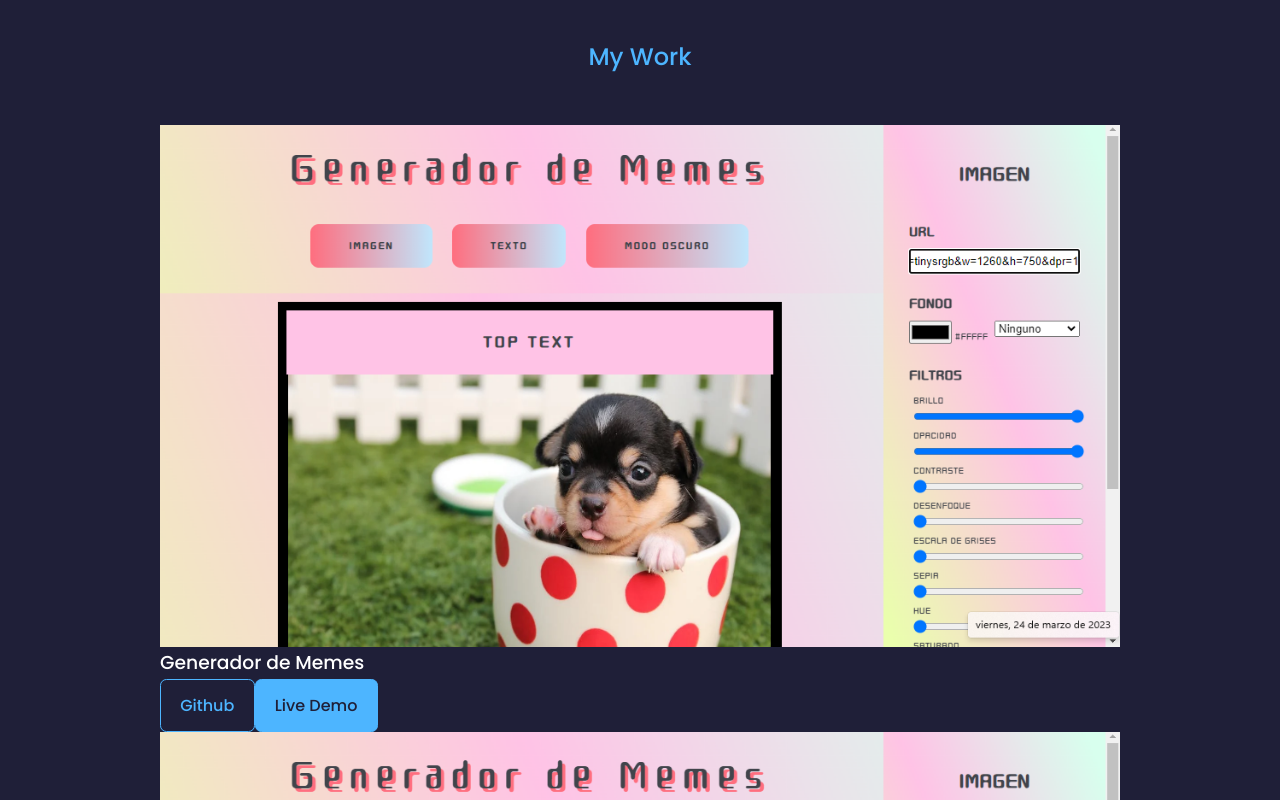
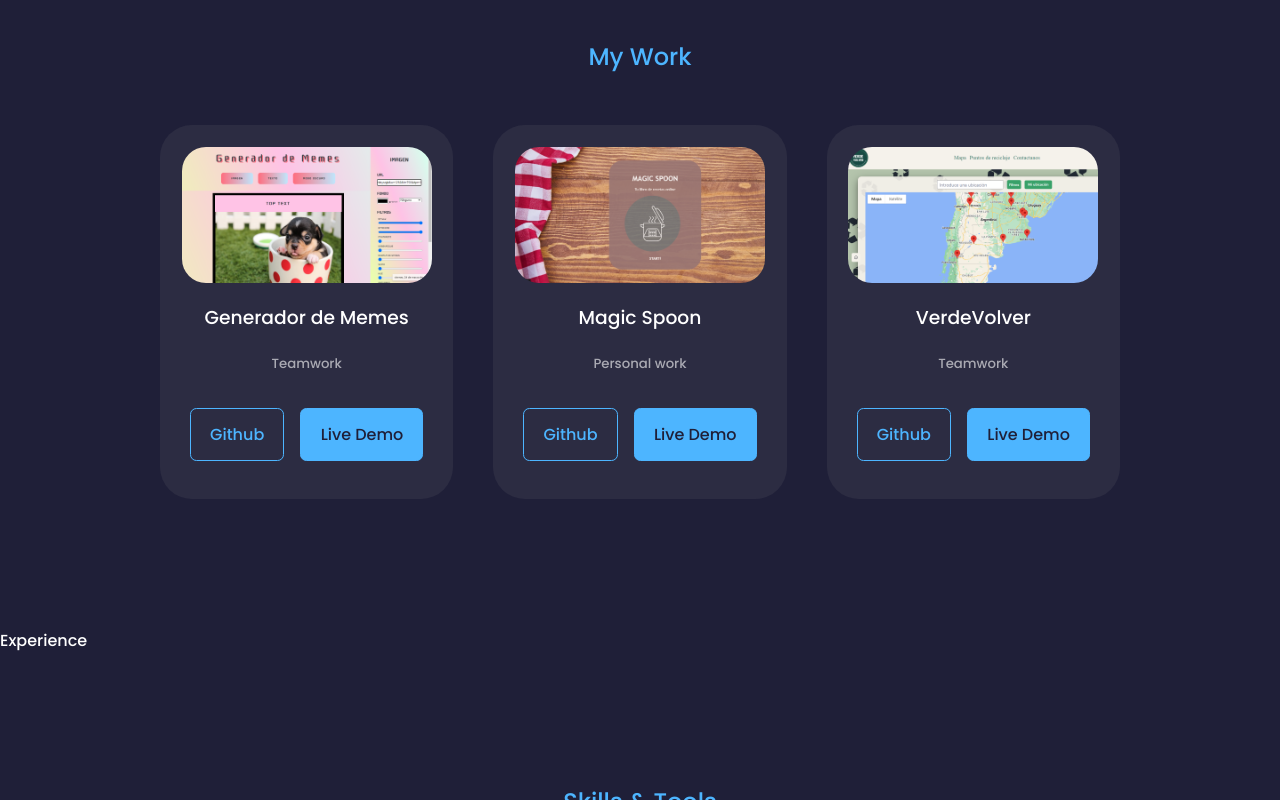
Before and after one commit to SolanaG/sol-portfolio-fullstack, a React (Create React App) app: page / in a window 1280 px wide. Shown: the part 1380-2180 px from the top of the page. Built offline with nearby package versions, Linux system fonts and the light colour scheme.

Commit message:
work-style

```diff
--- a/src/components/skillsAndTolls/skillsTools.css
+++ b/src/components/skillsAndTolls/skillsTools.css
@@ -20,7 +20,7 @@
 
 .skillsTools__container > div h3 {
   text-align: center;
-  color: var(--color-primary);
+  color: var(--color-light);
   margin-bottom: 2rem;
 }
 
--- a/src/components/work/Work.jsx
+++ b/src/components/work/Work.jsx
@@ -1,6 +1,8 @@
 import React from "react";
 import "./work.css";
 import IMG1 from "../../assets/memes.png";
+import IMG2 from "../../assets/magicspoon.png";
+import IMG3 from "../../assets/verdevolver.png";
 
 const Work = () => {
   return (
@@ -12,48 +14,75 @@ const Work = () => {
             <img src={IMG1} alt="Memes" />
           </div>
           <h3>Generador de Memes</h3>
-          <a href="https://github.com/SolanaG" className="btn" target="_blank">
+          <h5>Teamwork</h5>
+          <div className="work__item-cta">
+            <a
+              href="https://github.com/Lupe-Accareddu/Editor-de-Memes"
+              className="btn"
+              target="_blank"
+              rel="noreferrer"
+            >
               Github
             </a>
             <a
-            href="https://dribbble.com/Alien_pixels"
+              href="https://lupe-accareddu.github.io/Editor-de-Memes/"
               className="btn btn-primary"
               target="_blank"
+              rel="noreferrer"
             >
               Live Demo
             </a>
+          </div>
         </article>
         <article className="work__item">
           <div className="work__item-img">
-            <img src={IMG1} alt="VerdeVolver" />
+            <img src={IMG2} alt="MagicSpoon" />
           </div>
-          <h3>VerdeVolver</h3>
-          <a href="https://github.com/SolanaG" className="btn" target="_blank">
+          <h3>Magic Spoon</h3>
+          <h5>Personal work</h5>
+          <div className="work__item-cta">
+            <a
+              href="https://github.com/SolanaG/Food-PI"
+              className="btn"
+              target="_blank"
+              rel="noreferrer"
+            >
               Github
             </a>
             <a
-            href="https://dribbble.com/Alien_pixels"
+              href="https://github.com/SolanaG/Food-PI"
               className="btn btn-primary"
               target="_blank"
+              rel="noreferrer"
             >
               Live Demo
             </a>
+          </div>
         </article>
         <article className="work__item">
           <div className="work__item-img">
-            <img src={IMG1} alt="Magic Spoon" />
+            <img src={IMG3} alt="VerdeVolver" />
           </div>
-          <h3>Magic Spoon</h3>
-          <a href="https://github.com/SolanaG" className="btn" target="_blank">
+          <h3>VerdeVolver</h3>
+          <h5>Teamwork</h5>
+          <div className="work__item-cta">
+            <a
+              href="https://github.com/natalia-iglesias/VerDeVolver---PF"
+              className="btn"
+              target="_blank"
+              rel="noreferrer"
+            >
               Github
             </a>
             <a
-            href="https://dribbble.com/Alien_pixels"
+              href="https://ver-de-volver-pf.vercel.app/"
               className="btn btn-primary"
               target="_blank"
+              rel="noreferrer"
             >
               Live Demo
             </a>
+          </div>
         </article>
       </div>
     </section>
--- a/src/components/work/work.css
+++ b/src/components/work/work.css
@@ -0,0 +1,47 @@
+.work__container {
+  display: grid;
+  grid-template-columns: repeat(3, 1fr);
+  gap: 2.5rem;
+}
+
+.work__item {
+  background: var(--color-bg-variant);
+  padding: 1.3rem;
+  border-radius: 2rem;
+  border: 1px solid transparent;
+  transition: var(--transition);
+  text-align: center;
+}
+
+.work__item:hover {
+  border-color: var(--color-primary-variant);
+  background: transparent;
+}
+
+.work__item-img {
+  border-radius: 1.5rem;
+  overflow: hidden;
+}
+
+.work__item h3 {
+  margin: 1.2rem 0;
+}
+
+.work__item h5 {
+  margin-bottom: 2rem;
+  color: var(--color-light);
+}
+
+.work__item-cta {
+  display: flex;
+  gap: 1rem;
+  margin-bottom: 1rem;
+  justify-content: center;
+}
+
+@media screen and (max-width: 600px) {
+  .work__container {
+    grid-template-columns: 1fr;
+    gap: 1rem;
+  }
+}
```
Also changed, not shown: src/assets/magicspoon.png (added), src/assets/verdevolver.png (added). Lines whose indentation alone changed are shown as unchanged.
